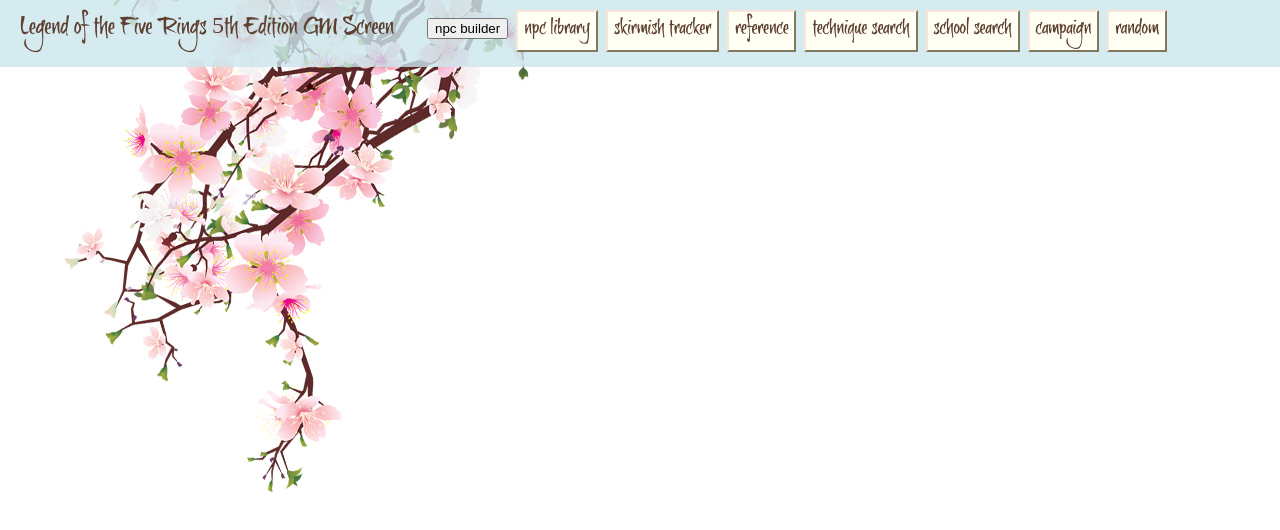
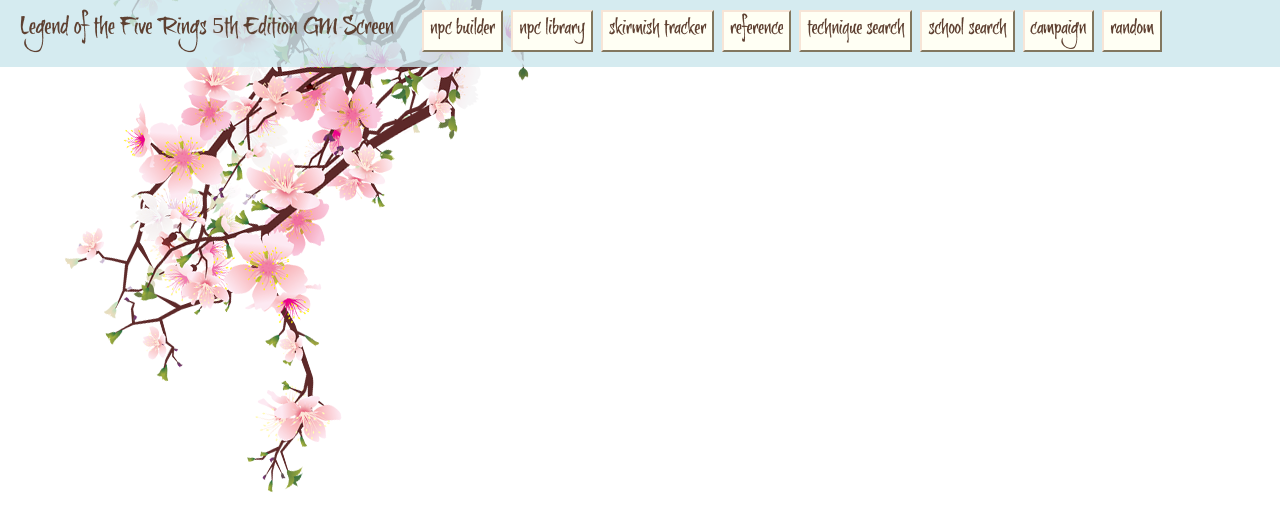
Before and after one commit to isawalibrary/isawalibrary, a plain HTML site: page index.html in a window 1280 px wide. Drawn offline with nearby package versions, Linux system fonts and the light colour scheme; a web font is replaced by a local one.

Commit message:
Add files via upload

```diff
--- a/index.html
+++ b/index.html
@@ -24,7 +24,7 @@
 
  	<div id="titlebar" class="titlebar">
  	<div id="title" class="inline title">Legend of the Five Rings 5th Edition GM Screen</div>
-	<button id="npcbutton" onclick="highlight('npcbutton','npccontainer')" class="inline margin10">npc builder</button>
+	<button id="npcbutton" onclick="highlight('npcbutton','npccontainer')" class="mainbutton button">npc builder</button>
 	<button id="npclibrarybutton" onclick="highlight('npclibrarybutton','library')" class="mainbutton button">npc library</button>
 	<button class="mainbutton button" id="skirmishbutton" onclick="highlight('skirmishbutton','skirmishcontainer');">skirmish tracker</button>
  	<button id="definitionbutton" onclick="highlight('definitionbutton','definitioncontainer')" class="mainbutton button">reference</button>
```
